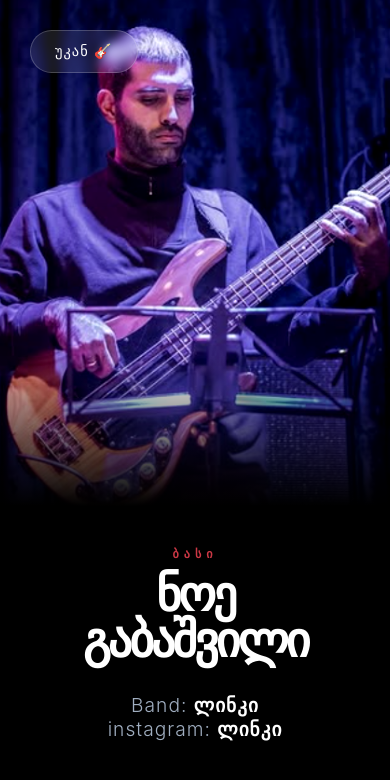
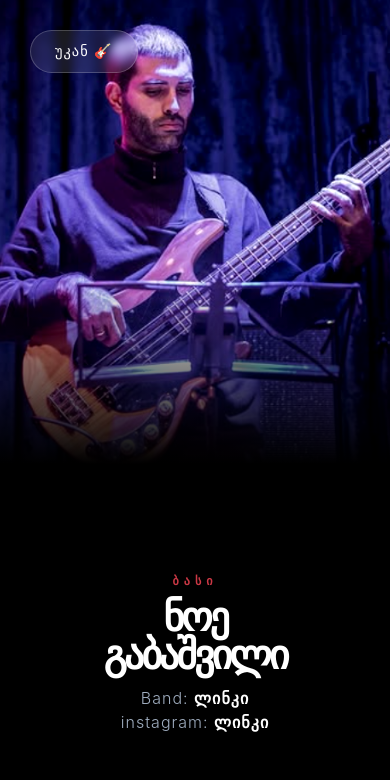
Before and after one commit to gafrindashviligiorgi52-cmd/school-of-rock, a React (Vite) app: page /bass in a window 390 px wide. Shown: the top 780 px of the page. Built offline with nearby package versions, Linux system fonts and the light colour scheme.

Commit message:
fix guitar css relatives

```diff
--- a/src/pagescss/Guitar.css
+++ b/src/pagescss/Guitar.css
@@ -134,32 +134,48 @@ button.next-btn:hover {
   font-weight: 600;
 }
 
-/* --- მობილურის ადაპტაცია --- */
 @media (max-width: 1024px) {
   .flex-container {
     flex-direction: column;
+    height: 100vh;          /* ← დარჩეს 100vh */
+    overflow: hidden;       /* ← სქროლი გამორთე */
   }
 
   .image-section {
-    flex: 0 0 60vh;
+    flex: 0 0 55%;          /* ← 60vh → 55% (flex %-ია, vh არა!) */
     width: 100%;
+    min-height: 0;          /* ← flex-ის bug-ის გამო საჭიროა */
   }
 
   .image-section::after {
     width: 100%;
-    height: 30%;
+    height: 40%;
     top: auto;
     bottom: 0;
     background: linear-gradient(to bottom, transparent, #000000);
   }
 
   .info-section {
-    padding: 40px;
+    flex: 1;
+    min-height: 0;          /* ← კონტენტი flex-ის გარეთ არ გავიდეს */
+    padding: 20px 30px;     /* ← 40px → 20px/30px, ჯდება ეკრანზე */
     text-align: center;
-    justify-content: flex-start;
+    justify-content: center;
+    overflow: hidden;       /* ← ტექსტი გარეთ არ გავიდეს */
   }
 
   .info-section h1:nth-child(2) {
-    font-size: 3rem;
+    font-size: 2.5rem;      /* ← 3rem → 2.5rem */
+    margin-bottom: 14px;
+  }
+
+  .info-section h2 {
+    font-size: 1rem;        /* ← ოდნავ პატარა */
+    margin-bottom: 4px;
+  }
+
+  button.next-btn {
+    margin-top: 12px;       /* ← 30px → 12px */
+    padding: 10px 20px;
   }
 }
--- a/src/pagescss/Guitar2.css
+++ b/src/pagescss/Guitar2.css
@@ -133,33 +133,48 @@ button.next-btn-2:hover {
   border-color: #1e90ff;
   transform: scale(1.05);
 }
-
-/* --- მობილურის ადაპტაცია --- */
 @media (max-width: 1024px) {
-  .flex-container-2 {
+  .flex-container {
     flex-direction: column;
+    height: 100vh;          /* ← დარჩეს 100vh */
+    overflow: hidden;       /* ← სქროლი გამორთე */
   }
 
-  .image-section-2 {
-    flex: 0 0 60vh;
+  .image-section {
+    flex: 0 0 55%;          /* ← 60vh → 55% (flex %-ია, vh არა!) */
     width: 100%;
+    min-height: 0;          /* ← flex-ის bug-ის გამო საჭიროა */
   }
 
-  .image-section-2::after {
+  .image-section::after {
     width: 100%;
-    height: 30%;
+    height: 40%;
     top: auto;
     bottom: 0;
     background: linear-gradient(to bottom, transparent, #000000);
   }
 
-  .info-section-2 {
-    padding: 40px;
+  .info-section {
+    flex: 1;
+    min-height: 0;          /* ← კონტენტი flex-ის გარეთ არ გავიდეს */
+    padding: 20px 30px;     /* ← 40px → 20px/30px, ჯდება ეკრანზე */
     text-align: center;
-    justify-content: flex-start;
+    justify-content: center;
+    overflow: hidden;       /* ← ტექსტი გარეთ არ გავიდეს */
   }
 
-  .info-section-2 h1:nth-child(2) {
-    font-size: 3rem;
+  .info-section h1:nth-child(2) {
+    font-size: 2.5rem;      /* ← 3rem → 2.5rem */
+    margin-bottom: 14px;
+  }
+
+  .info-section h2 {
+    font-size: 1rem;        /* ← ოდნავ პატარა */
+    margin-bottom: 4px;
+  }
+
+  button.next-btn {
+    margin-top: 12px;       /* ← 30px → 12px */
+    padding: 10px 20px;
   }
 }
```
